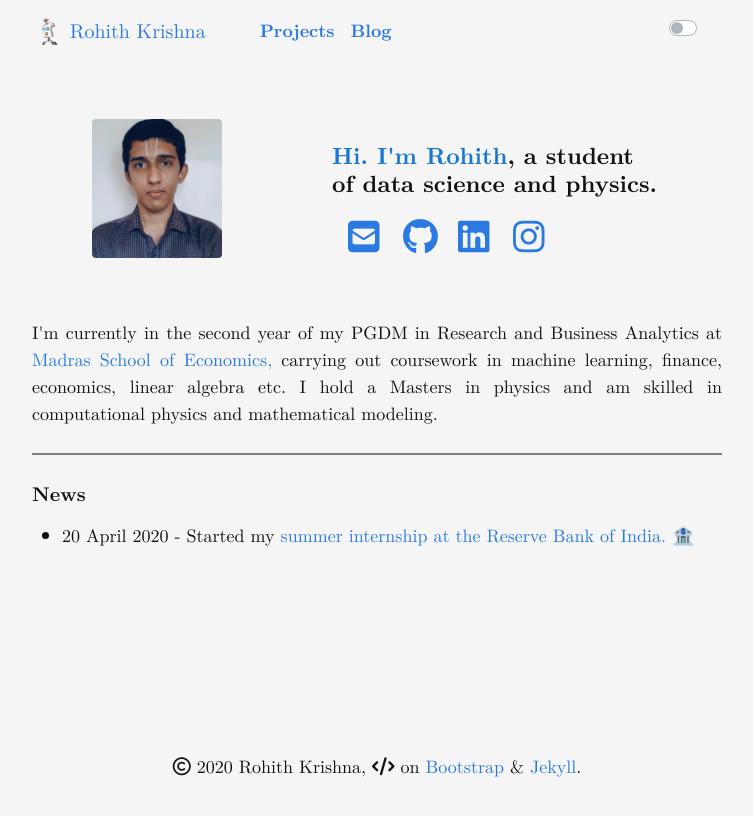
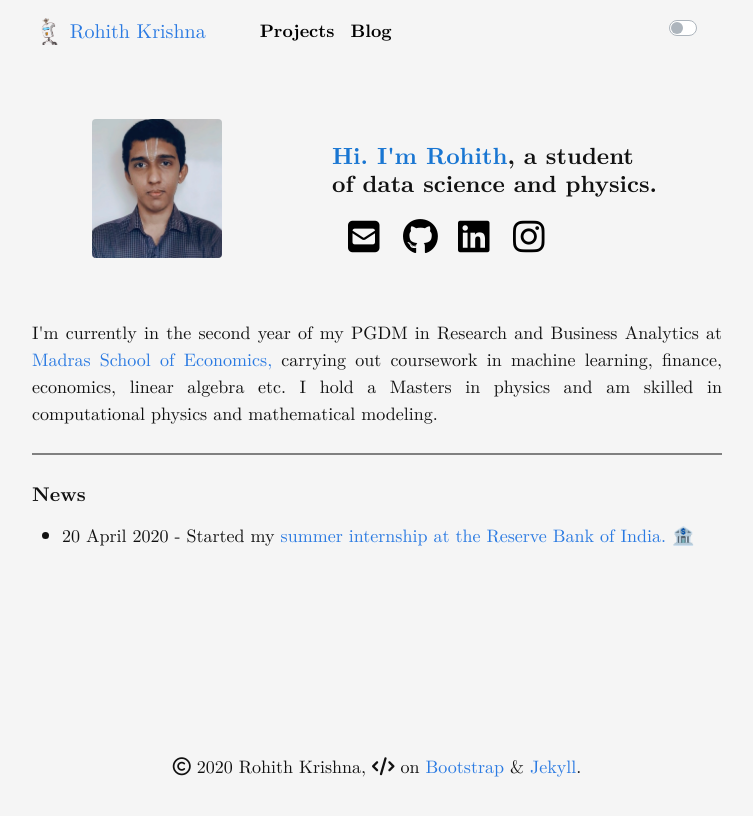
Before and after one commit to rohithmay/rohithmay.github.io, a Jekyll site: the page built from index.md, in a window 1280 px wide. Shown: the top 816 px of the page, without its empty margins (263-1016 px from the left). Built offline with Jekyll 4.4.1, drawn with Linux system fonts in a browser that asks for light colours; nearby versions of some CDN libraries; a style sheet for code colours, icons or effects is not loaded.

Commit message:
Update _base.scss

```diff
--- a/_sass/_base.scss
+++ b/_sass/_base.scss
@@ -223,6 +223,9 @@
     font-weight: 800;
 }
 
+.nav-link {
+color: black !important;
+}
 
 
 /**
```
